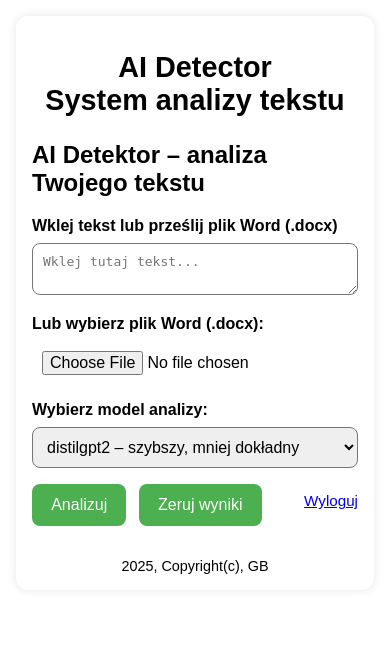
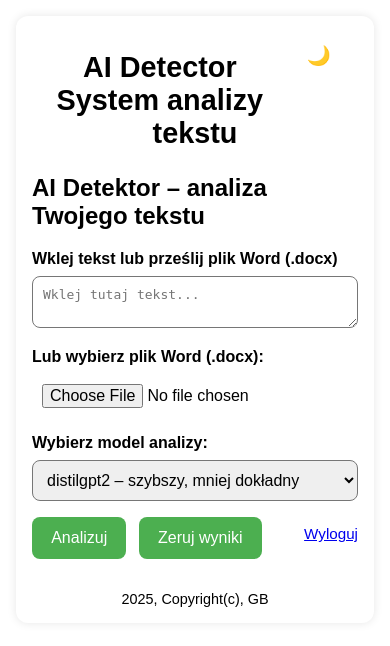
Before and after one commit to GregRybnik/ai-detektor, a Flask app: page / in a window 390 px wide. Shown: the top 646 px of the page. Run offline with Flask 2, Linux system fonts and the light colour scheme; the visitor is signed in with stand-in values (Sample User, id 1).

Commit message:
Dodano tryb ciemny z przełącznikiem

```diff
--- a/templates/index.html
+++ b/templates/index.html
@@ -11,7 +11,9 @@
             color: black;
             margin: 0;
             padding: 1rem;
+            transition: background-color 0.3s, color 0.3s;
         }
+
         .container {
             max-width: 800px;
             margin: 0 auto;
@@ -20,12 +22,24 @@
             border-radius: 12px;
             box-shadow: 0 0 10px rgba(0, 0, 0, 0.1);
         }
+
+        .dark-mode {
+            background-color: #121212;
+            color: #f1f1f1;
+        }
+
+        .dark-mode .container {
+            background-color: #1f1f1f;
+            color: #f1f1f1;
+        }
+
         h1.title {
             text-align: center;
             font-size: 1.8em;
             font-weight: bold;
             margin-bottom: 1.5rem;
         }
+
         textarea, select, input[type="file"] {
             width: 100%;
             padding: 10px;
@@ -34,11 +48,13 @@
             font-size: 1em;
             box-sizing: border-box;
         }
+
         label {
             font-weight: bold;
             display: block;
             margin-bottom: 0.5rem;
         }
+
         button {
             padding: 0.75rem 1.2rem;
             border: none;
@@ -49,33 +65,48 @@
             font-size: 1em;
             margin-right: 0.5rem;
         }
-        a.logout {
-            float: right;
-            font-size: 0.95em;
-            margin-top: 0.5rem;
+
+        .dark-mode button {
+            background-color: #333;
+            color: white;
         }
+
         .result {
             font-weight: bold;
             margin-top: 1rem;
         }
+
         footer {
             text-align: center;
             margin-top: 2rem;
             font-size: 0.9em;
         }
 
+        a.logout {
+            float: right;
+            font-size: 0.95em;
+            margin-top: 0.5rem;
+        }
+
+        #toggle-theme {
+            float: right;
+            background: none;
+            border: none;
+            font-size: 1.2em;
+            cursor: pointer;
+            margin-bottom: 1rem;
+        }
+
         @media (max-width: 600px) {
             .container {
                 padding: 1rem;
-            }
-            button, textarea, select, input[type="file"] {
-                font-size: 1em;
             }
         }
     </style>
 </head>
 <body>
     <div class="container">
+        <button id="toggle-theme">🌙</button>
         <h1 class="title">AI Detector<br>System analizy tekstu</h1>
 
         <form method="POST" enctype="multipart/form-data">
@@ -87,7 +118,6 @@
             <label for="file">Lub wybierz plik Word (.docx):</label>
             <input type="file" name="file" accept=".docx">
 
-            <!-- Przeniesiony opis modelu pod plik -->
             <label for="model">Wybierz model analizy:</label>
             <select name="model" id="model">
                 <option value="distilgpt2" {% if model_name == "distilgpt2" %}selected{% endif %}>distilgpt2 – szybszy, mniej dokładny</option>
@@ -111,5 +141,20 @@
             2025, Copyright(c), GB
         </footer>
     </div>
+
+    <script>
+        const userPrefersDark = localStorage.getItem("theme") === "dark";
+        if (userPrefersDark) {
+            document.body.classList.add("dark-mode");
+            document.getElementById("toggle-theme").innerText = "☀️";
+        }
+
+        document.getElementById("toggle-theme").addEventListener("click", function () {
+            document.body.classList.toggle("dark-mode");
+            const isDark = document.body.classList.contains("dark-mode");
+            localStorage.setItem("theme", isDark ? "dark" : "light");
+            this.innerText = isDark ? "☀️" : "🌙";
+        });
+    </script>
 </body>
 </html>
```
